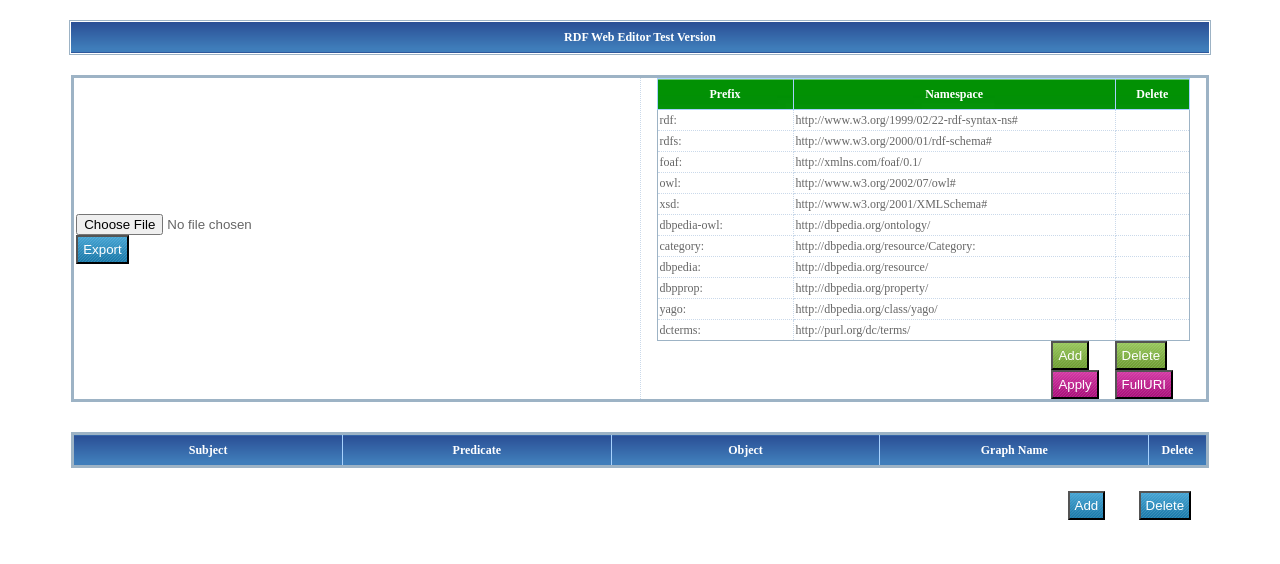
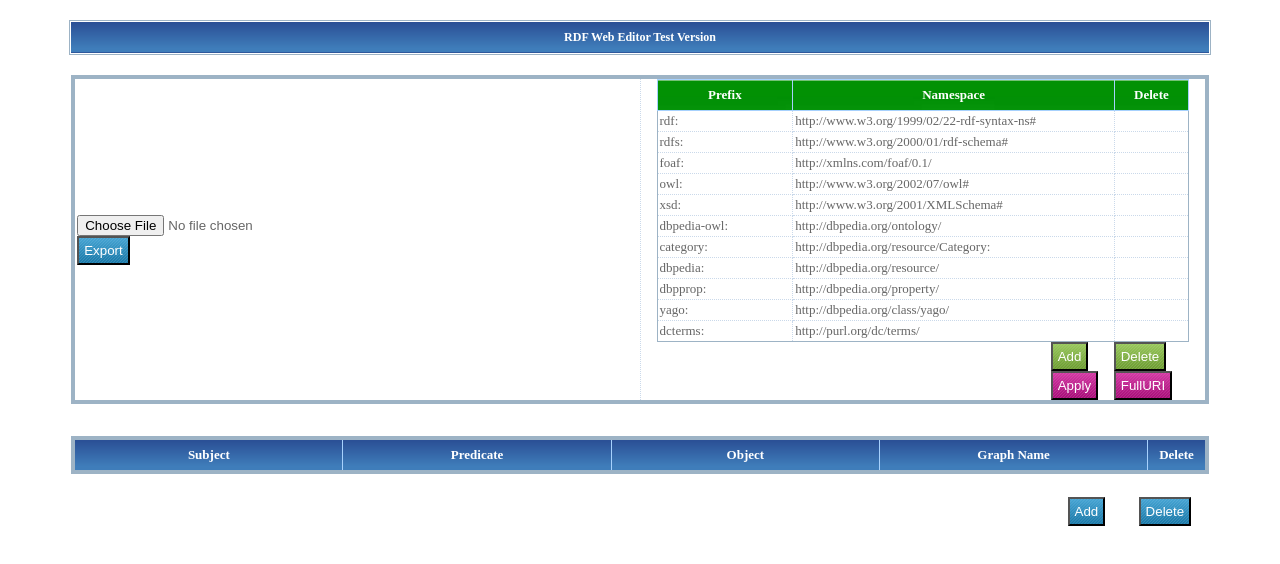
Before and after one commit to DDMAL/HHP-EventsEditor, a plain HTML site: page RDF_Editor_test3.html in a window 1280 px wide. Drawn offline with Linux system fonts and the light colour scheme.

Commit message:
change fonts

```diff
--- a/style2.css
+++ b/style2.css
@@ -1,5 +1,5 @@
 body,table{
-	font-size:12px;
+	font-size:13px;
 }
 table{
 	table-layout:fixed;
@@ -38,7 +38,7 @@ h1,h2,h3{
 
 
 table.t2{
-	border:3px solid #9db3c5;
+	border:4px solid #9db3c5;
 	color:#666;
 }
 table.t2 th {
```
